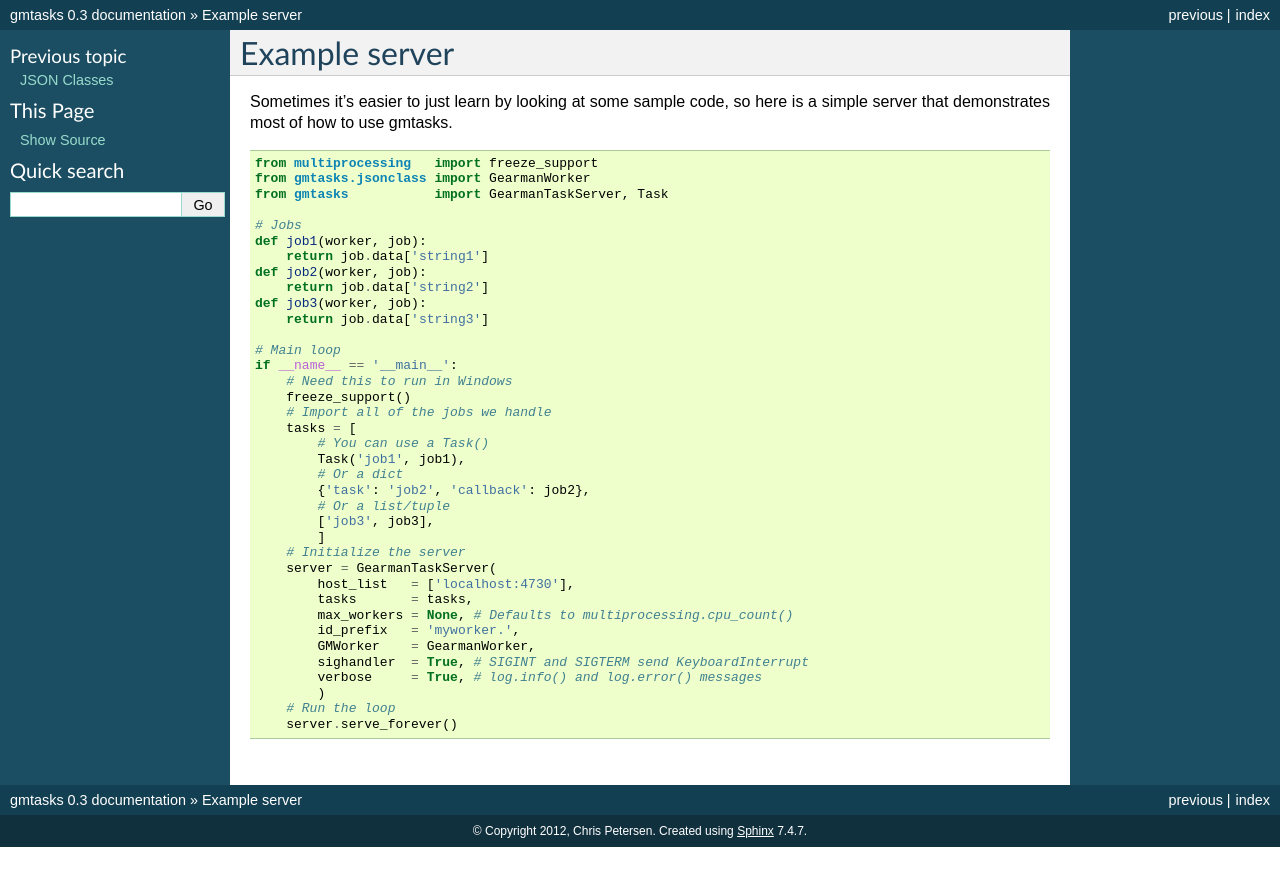
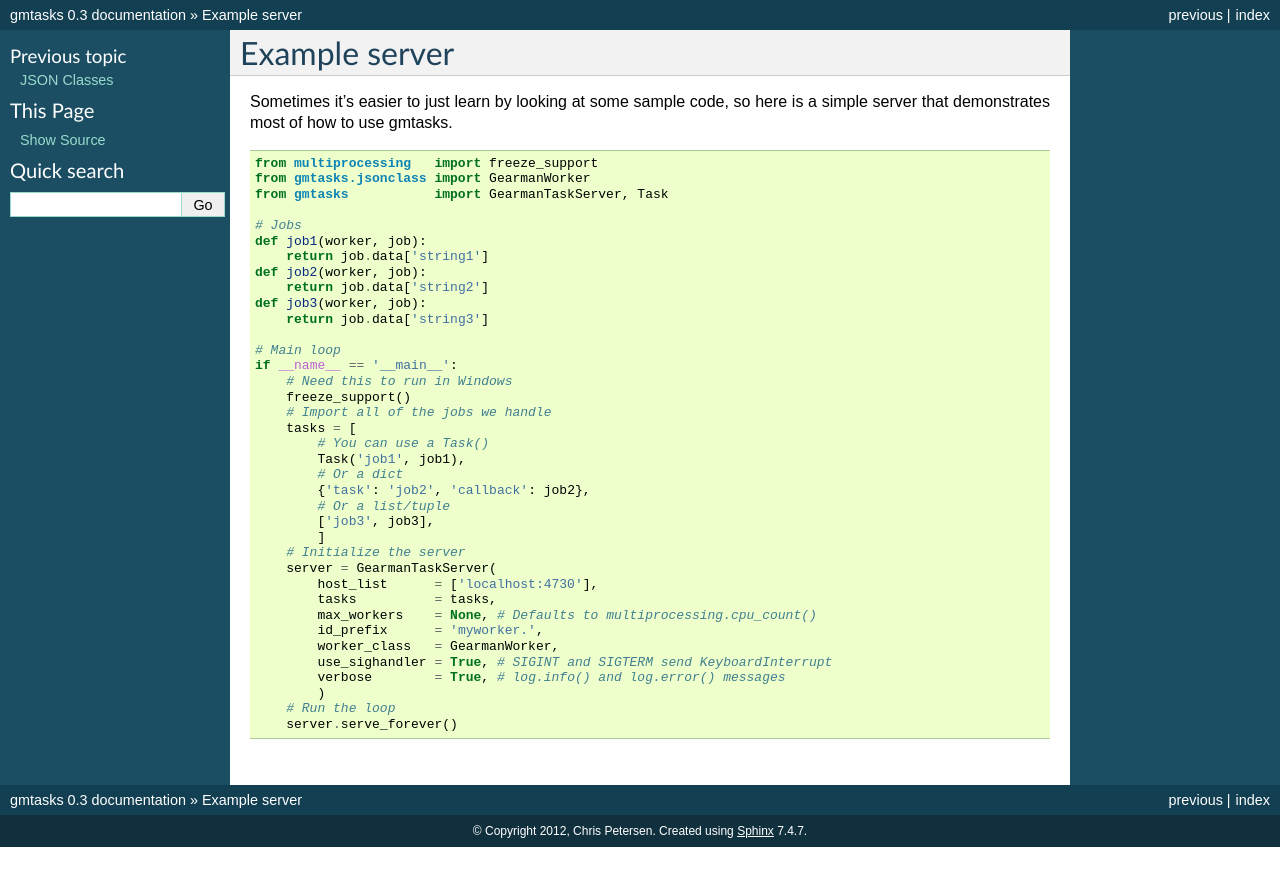
Before and after one commit to ex-nerd/gmtasks, a Sphinx documentation site: the page built from doc/source/example.rst, in a window 1280 px wide. Shown: the top 886 px of the page. Built offline with Sphinx 7.4.7, drawn with Linux system fonts in a browser that asks for light colours.

Commit message:
update docs to match code

```diff
--- a/doc/source/example.rst
+++ b/doc/source/example.rst
@@ -34,13 +34,13 @@ is a simple server that demonstrates most of how to use gmtasks.
             ]
         # Initialize the server
         server = GearmanTaskServer(
-            host_list   = ['localhost:4730'],
-            tasks       = tasks,
-            max_workers = None, # Defaults to multiprocessing.cpu_count()
-            id_prefix   = 'myworker.',
-            GMWorker    = GearmanWorker,
-            sighandler  = True, # SIGINT and SIGTERM send KeyboardInterrupt
-            verbose     = True, # log.info() and log.error() messages
+            host_list      = ['localhost:4730'],
+            tasks          = tasks,
+            max_workers    = None, # Defaults to multiprocessing.cpu_count()
+            id_prefix      = 'myworker.',
+            worker_class   = GearmanWorker,
+            use_sighandler = True, # SIGINT and SIGTERM send KeyboardInterrupt
+            verbose        = True, # log.info() and log.error() messages
             )
         # Run the loop
         server.serve_forever()
```
Also changed, not shown: README.rst (+7 -7 lines).
